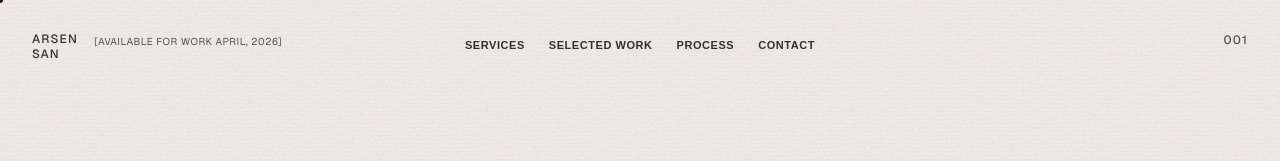
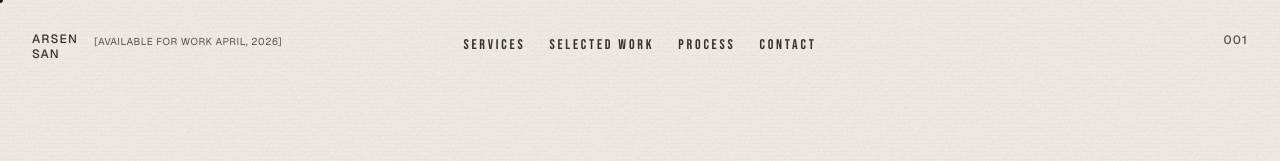
Before and after one commit to SenichSan/arsensan, a Next.js app: page / in a window 1280 px wide. Shown: the top 161 px of the page. Built offline with nearby package versions, Linux system fonts and the light colour scheme.

Commit message:
work with fonts 3

```diff
--- a/app/layout.tsx
+++ b/app/layout.tsx
@@ -1,5 +1,5 @@
 import type { Metadata } from "next";
-import { Montserrat, Playfair_Display, Geist } from "next/font/google";
+import { Montserrat, Playfair_Display, Geist, Bebas_Neue } from "next/font/google";
 import SmoothScroll from "@/components/SmoothScroll";
 import CustomCursor from "@/components/CustomCursor";
 import NoiseOverlay from "@/components/NoiseOverlay";
@@ -30,6 +30,14 @@ const geist = Geist({
   display: "swap",
 });
 
+/* ── Nav font — Bebas Neue for Header Links ── */
+const bebasNeue = Bebas_Neue({
+  variable: "--font-nav",
+  subsets: ["latin", "latin-ext"],
+  weight: ["400"],
+  display: "swap",
+});
+
 export const metadata: Metadata = {
   title: "Arsen San — Premium E‑Commerce Development",
   description:
@@ -44,7 +52,7 @@ export default function RootLayout({
   return (
     <html
       lang="en"
-      className={`${montserrat.variable} ${playfairDisplay.variable} ${geist.variable}`}
+      className={`${montserrat.variable} ${playfairDisplay.variable} ${geist.variable} ${bebasNeue.variable}`}
     >
       <body className="font-sans antialiased bg-ivory text-graphite">
         <NoiseOverlay />
--- a/components/Navbar.tsx
+++ b/components/Navbar.tsx
@@ -52,8 +52,8 @@ export default function Navbar() {
               <a
                 href={href}
                 data-cursor="hover"
-                className="text-[11px] font-semibold uppercase tracking-wider text-graphite transition-opacity duration-200 hover:opacity-40"
-                style={{ fontFamily: "'forma-djr-display', sans-serif" }}
+                className="text-[14px] font-normal uppercase tracking-[0.2em] text-graphite transition-opacity duration-200 hover:opacity-40"
+                style={{ fontFamily: "var(--font-nav)" }}
               >
                 {label}
               </a>
```
